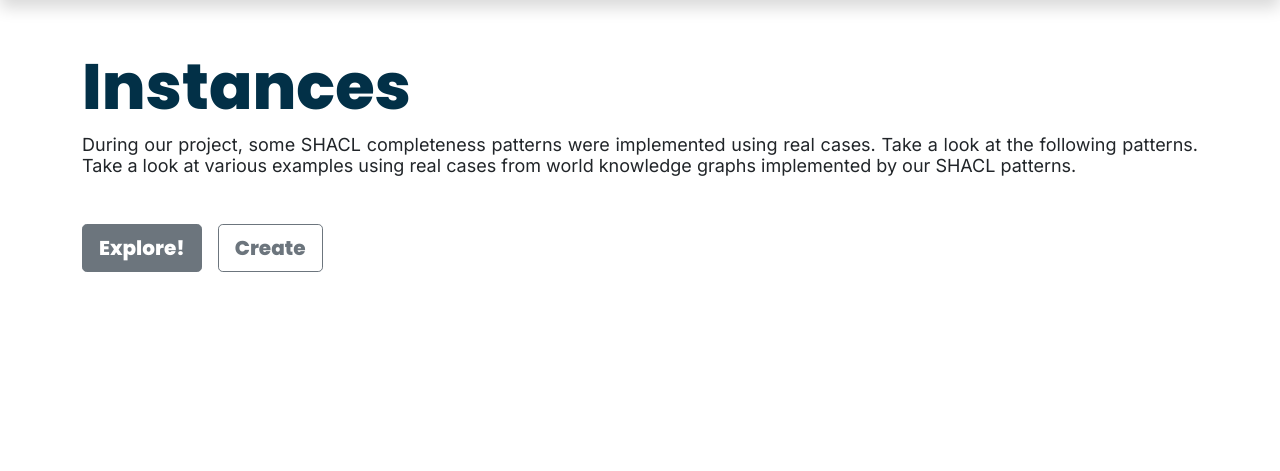
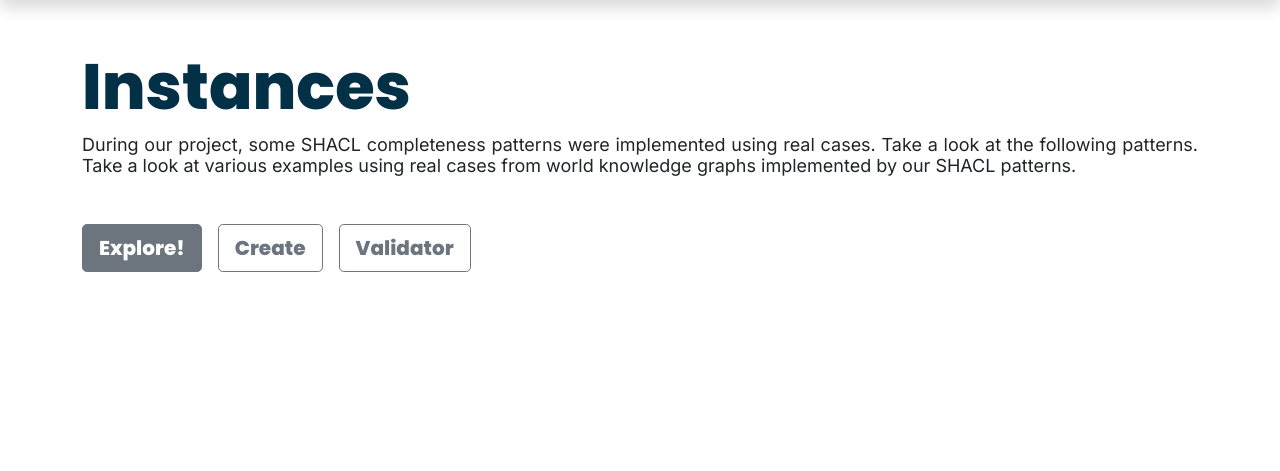
Before and after one commit to JillyCS15/sock-mirror, a Django app: page /instance/ in a window 1280 px wide. Shown: the part 57-528 px from the top of the page. Run offline with Django 3.2, Linux system fonts and the light colour scheme; data that the repository does not hold is empty; some libraries are stand-ins or nearby versions.

Commit message:
instance: add button to link to github site for validation library

```diff
--- a/instance/templates/main/instance-page.html
+++ b/instance/templates/main/instance-page.html
@@ -35,6 +35,7 @@
         <div class="d-flex justify-content-start">
           <a type="button" class="btn btn-lg btn-secondary button-font fs-5" href="#list-instances">Explore!</a>
           <button type="button" class="btn btn-lg btn-outline-secondary ms-3 button-font fs-5" data-bs-toggle="modal" data-bs-target="#modal-form">Create</button>
+          <a type="button" class="btn btn-lg btn-outline-secondary ms-3 button-font fs-5" href="https://github.com/JillyCS15/sock-validator" target=”_blank”>Validator</a>
         </div>
       </div>
     </div>
```
